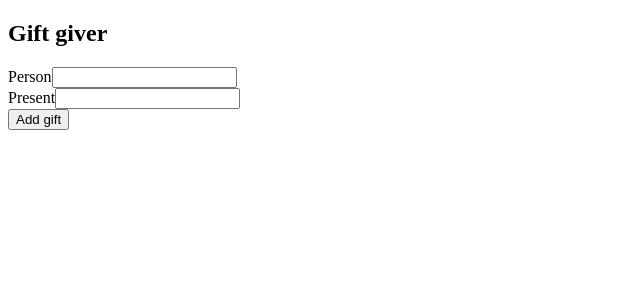
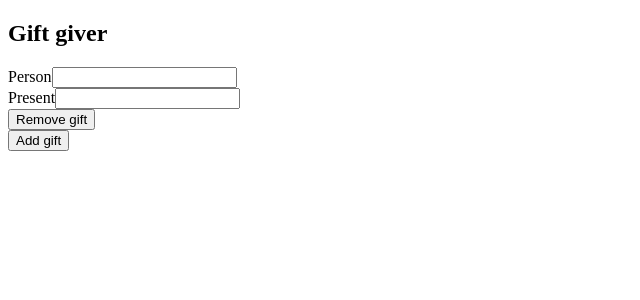
Before and after one commit to BarriF13/gift-giver, a React (Create React App) app: page / in a window 1280 px wide. Both pictures are taken after a click on the button "Add gift". Shown: the top 300 px of the page, without its empty margins (0-640 px from the left). Built offline with nearby package versions, Linux system fonts and the light colour scheme.

Commit message:
Mock function in jest

```diff
--- a/src/components/Gift.js
+++ b/src/components/Gift.js
@@ -28,6 +28,12 @@ class Gift extends Component {
 
           </FormGroup>
         </Form>
+        <Button
+          className="btn-remove"
+          onClick={() => this.props.removeGift(this.props.gift.id)}
+        >
+        Remove gift
+        </Button>
       </div>
     );
   }
```
Also changed, not shown: 1 other file (tests, documents, lock files or other folders).
